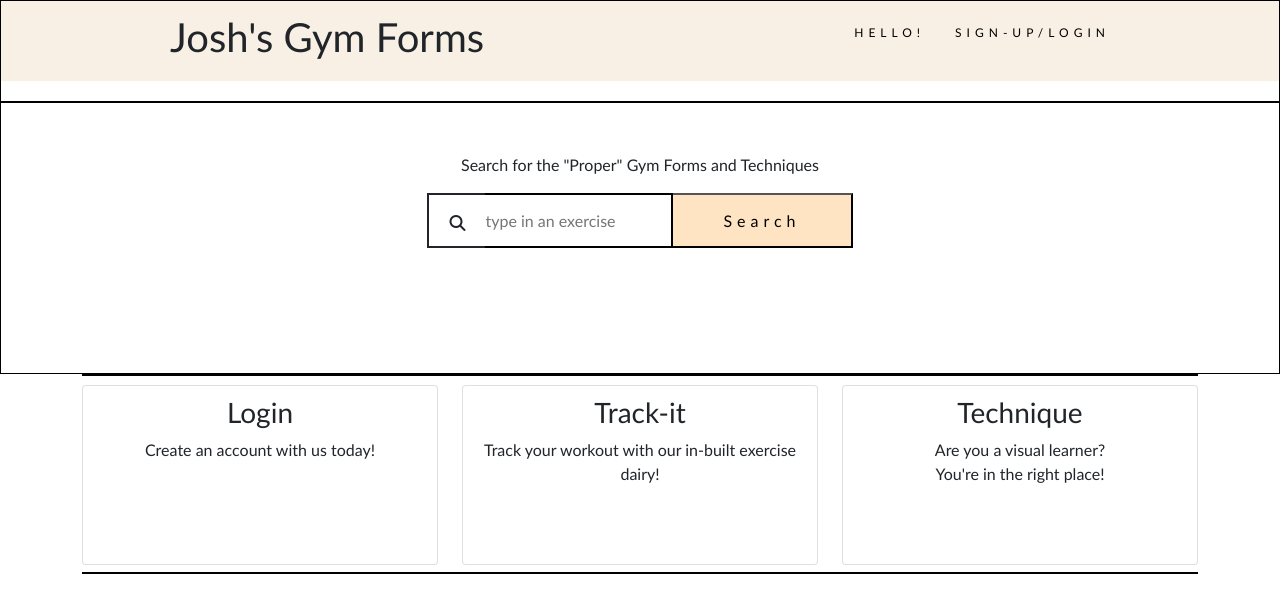
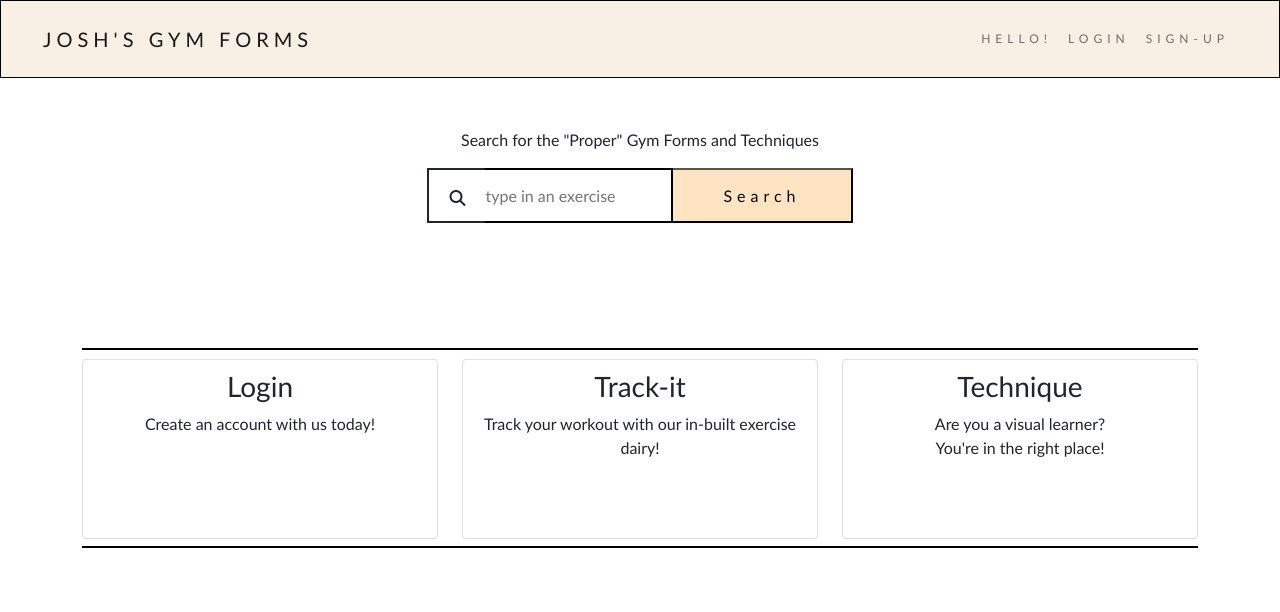
Before and after one commit to joshuaanyang/GymExercises, a plain HTML site: page templates/new-index.html in a window 1280 px wide. Drawn offline with nearby package versions, Linux system fonts and the light colour scheme.

Commit message:
Home page Navbar

```diff
--- a/static/css/new-styles.css
+++ b/static/css/new-styles.css
@@ -21,7 +21,7 @@ body {
 /* NavBar Styles */
 .my-container{
   padding-bottom: 20px;
-  border: solid 1px black;
+  /* border: solid 1px black; */
 }
 
 .navigations{
--- a/templates/new-index.html
+++ b/templates/new-index.html
@@ -8,21 +8,31 @@
     <script src="https://kit.fontawesome.com/ef65d7d9b9.js" crossorigin="anonymous"></script>
 </head>
 <body>
-    <div class="my-container">
-        <nav class="navigations">
-            <h1>Josh's Gym Forms</h1>
-            <ul>
-                <li>
-                    <a href="#">Hello!</a>
-                </li>
-                <li>
-                    <a href="#">Sign-UP/Login</a>
-                </li>
-                <!-- <li>
-                    <a href="#">Contact Josh</a>
-                </li> -->
-            </ul>
-        </nav>
+    <div class="my-nav-container">
+
+        <nav class="navbar navbar-expand-lg navbar-light bg-light">
+            <div class="container-fluid">
+              <a class="navbar-brand" href="#">Josh's Gym Forms</a>
+              <button class="navbar-toggler" type="button" data-bs-toggle="collapse" data-bs-target="#navbarText" aria-controls="navbarText" aria-expanded="false" aria-label="Toggle navigation">
+                menu <i class="fa-solid fa-bars nav-toggle"></i>
+              </button>
+              <div class="collapse navbar-collapse justify-content-end" id="navbarText">
+                <ul class="navbar-nav ">
+                  <li class="nav-item">
+                    <a class="nav-link" href="#">Hello!</a>
+                  </li>
+                  <li class="nav-item">
+                    <a class="nav-link" href="#">Login</a>
+                  </li>
+                  <li class="nav-item">
+                    <a class="nav-link" href="#">Sign-Up</a>
+                  </li>
+                </ul>
+
+              </div>
+            </div>
+          </nav>
+
     </div>
 
     <div class="my-container">
```
